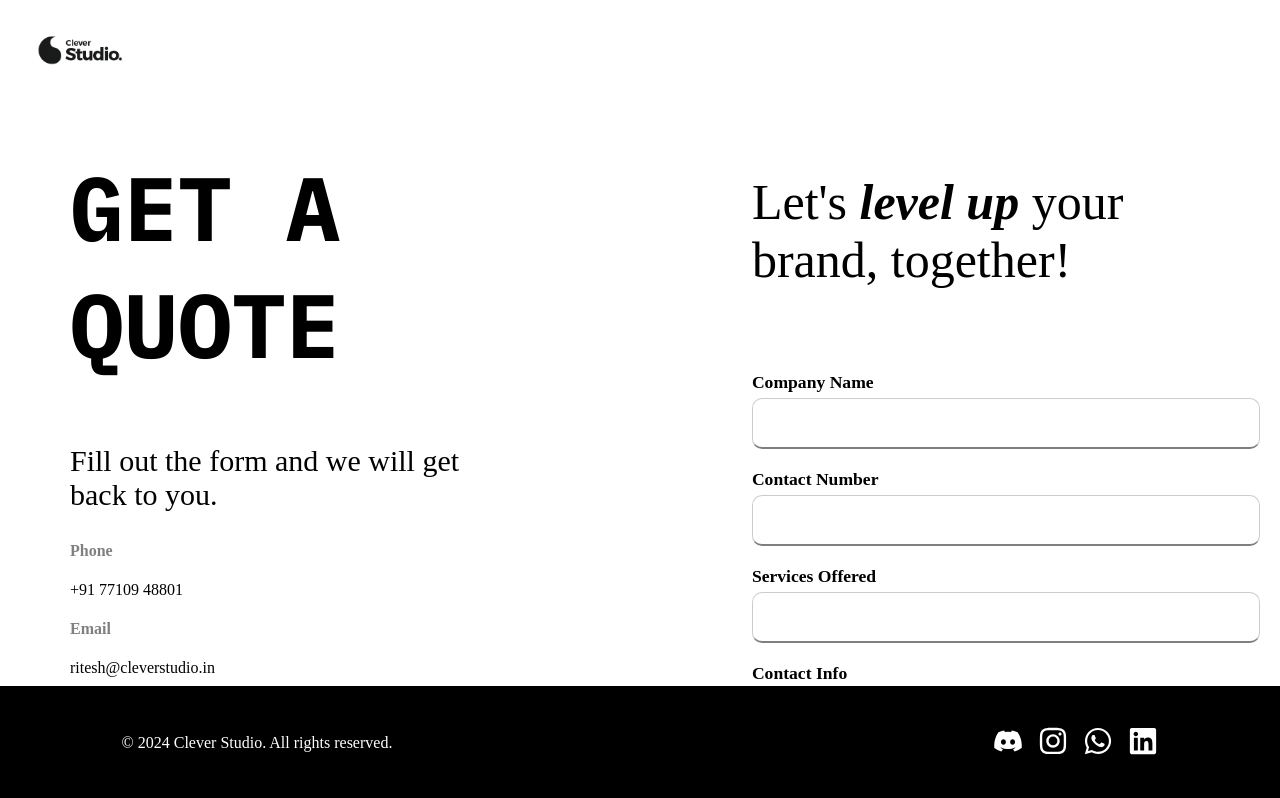
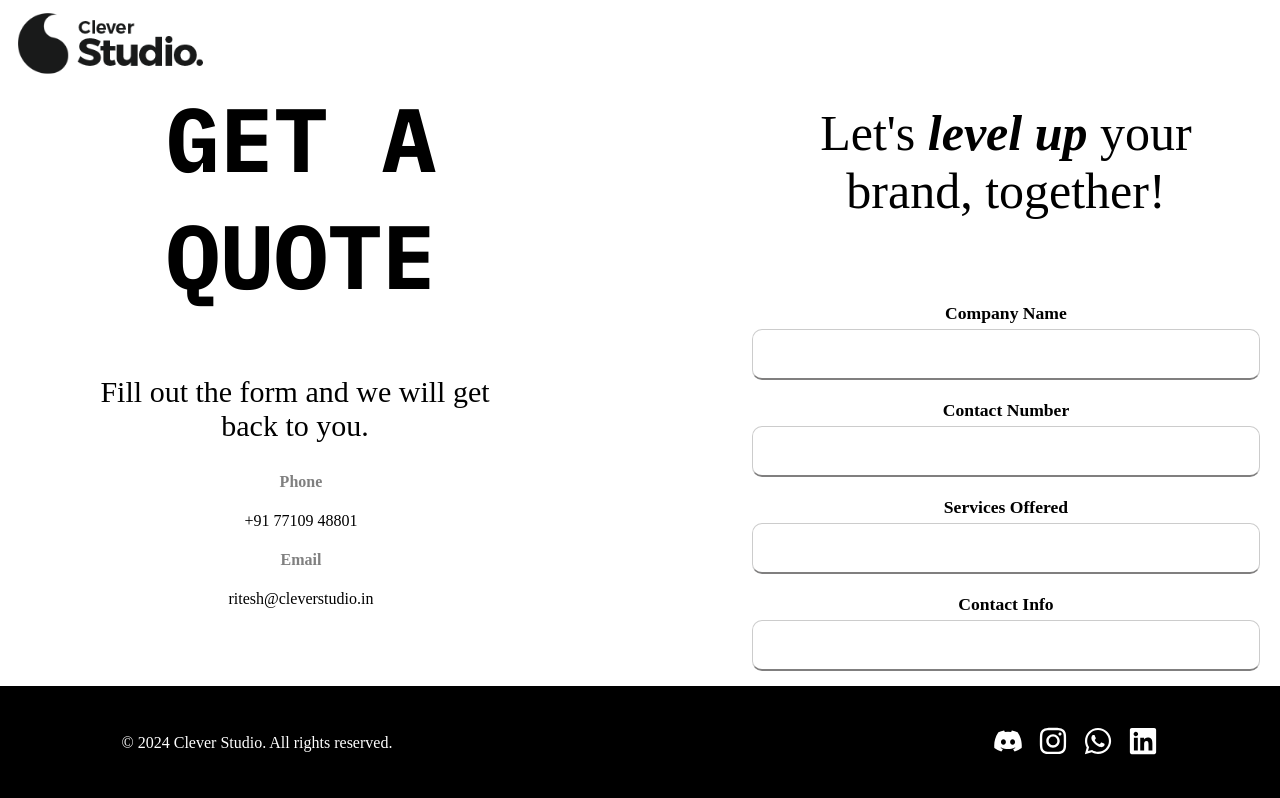
Before and after one commit to PranjaliBhardwaj/Company-Form, a React (Create React App) app: page / in a window 1280 px wide. Shown: the top 798 px of the page. Built offline with nearby package versions, Linux system fonts and the light colour scheme; a web font is replaced by a local one.

Commit message:
Update index.css

```diff
--- a/src/index.css
+++ b/src/index.css
@@ -1,8 +1,61 @@
 @import url('https://fonts.googleapis.com/css2?family=Alfa+Slab+One&family=Anton&family=IBM+Plex+Mono:ital,wght@0,100;0,200;0,300;0,400;0,500;0,600;0,700;1,100;1,200;1,300;1,400;1,500;1,600;1,700&family=Mona+Sans:ital,wght@0,200..900;1,200..900&family=Outfit:wght@100..900&family=Pridi:wght@200;300;400;500;600;700&family=Rowdies:wght@300;400;700&family=Space+Grotesk:wght@300..700&display=swap');
 
-.App img {
-  height: 30px;
-  width: 90px;
-  margin-left: 35px;
-  margin-top: 35px;
+.App {
+  text-align: center;
+  min-height: 100vh;
+  display: flex;
+  flex-direction: column;
+  width: 100%;
+  max-width: 100vw;
+  overflow-x: hidden;
+  box-sizing: border-box;
 }
+
+.App-logo {
+  width: 100%;
+  max-width: 200px;
+  position: absolute; /* Position it in top-left corner */
+  top: 10px; /* Small offset from top */
+  left: 10px; /* Small offset from left */
+  margin: 0; /* Remove default margin to avoid shifting */
+  animation: none; /* Stop the spinning animation */
+}
+
+@media (prefers-reduced-motion: no-preference) {
+  .App-logo {
+    animation: none; /* Explicitly disable animation even in this case */
+  }
+}
+
+@keyframes App-logo-spin {
+  from { transform: rotate(0deg); }
+  to { transform: rotate(360deg); }
+}
+
+/* Responsive breakpoints */
+@media (max-width: 768px) {
+  .App-logo {
+    max-width: 150px;
+  }
+  .App {
+    width: 100vw;
+  }
+}
+
+@media (max-width: 480px) {
+  .App-logo {
+    max-width: 100px;
+  }
+  .App {
+    width: 100vw;
+  }
+}
+
+/* Add global body constraint */
+body {
+  margin: 0;
+  padding: 0;
+  width: 100%;
+  max-width: 100vw;
+  overflow-x: hidden;
+}
```
